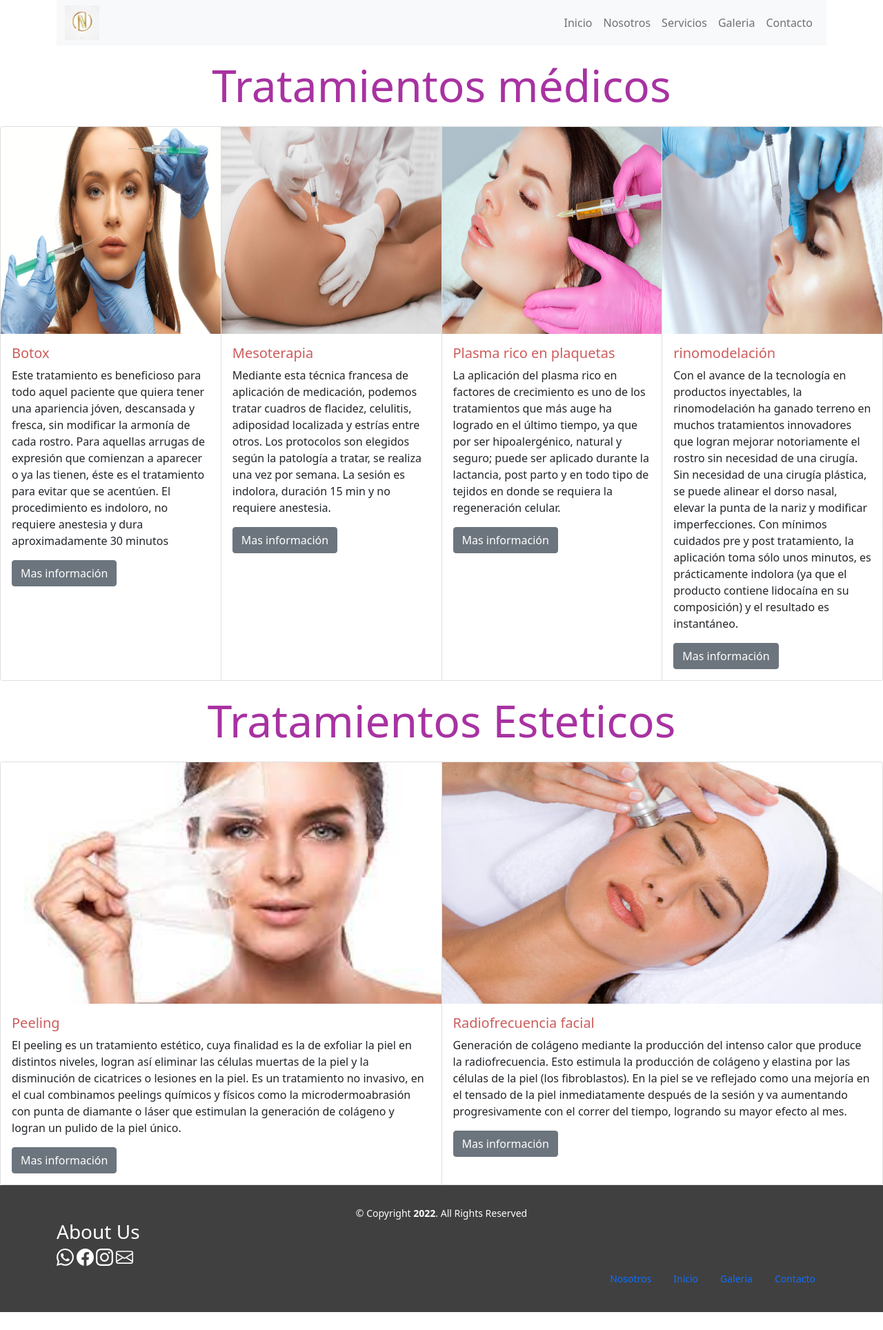
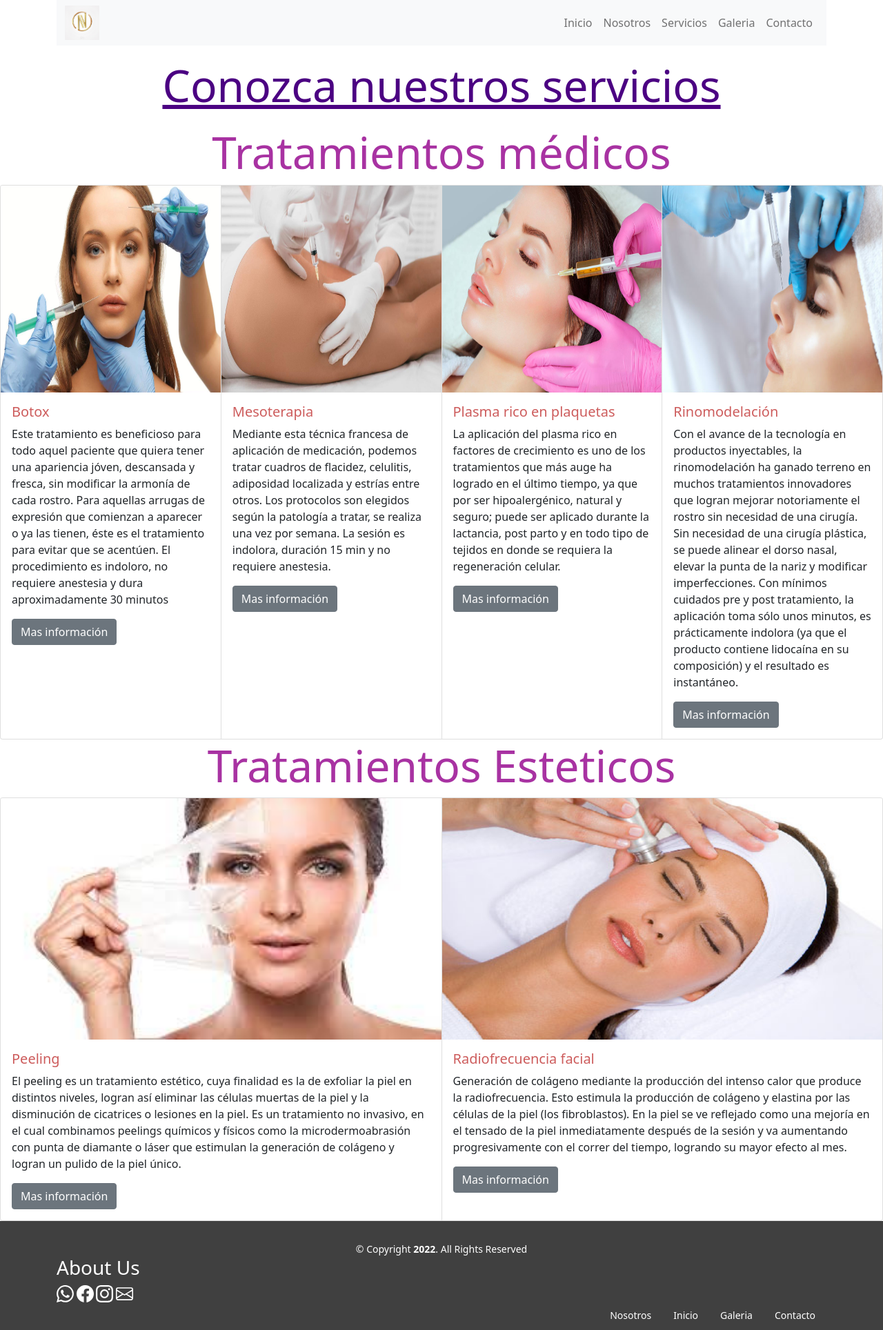
Before and after one commit to ayelen-menendez/primer-pagina-web-coder, a website: page bootstrap/servicios.html in a window 1280 px wide. Shown: the whole page at 69% size. Before the commit the page ends 1902 px from the top, so only its background shows below. Drawn offline with nearby package versions, Linux system fonts and the light colour scheme.

Commit message:
SEO y Keywords

```diff
--- a/bootstrap/servicios.html
+++ b/bootstrap/servicios.html
@@ -4,7 +4,7 @@
         <meta charset="UTF-8">
         <meta http-equiv="X-UA-Compatible" content="IE=edge">
         <meta name="viewport" content="width=device-width, initial-scale=1.0">
-        <title>Servicios-Dra Ayelen Menendez</title>
+        <title>Servicios-Dra Ayelen Menendez-Medicina Estética</title>
         <link rel="stylesheet" href="https://cdn.jsdelivr.net/npm/bootstrap@5.1.3/dist/css/bootstrap.min.css">
         <script src="https://cdn.jsdelivr.net/npm/bootstrap@5.1.3/dist/js/bootstrap.bundle.min.js"></script>
         <link rel="stylesheet" href="../css/estilos2.css">
@@ -42,8 +42,8 @@
                 </div>
             </nav>
         </header>
-
-        <h1 class="display-3 headerTratamiento" align="center">Tratamientos médicos</h1>
+<h1 class="display-3 servicios" align="center">Conozca nuestros servicios</h1>
+        <h3 class="display-3 headerTratamiento" align="center">Tratamientos médicos</h3>
 
         <div class="card-group">
             <div class="card">
@@ -86,7 +86,7 @@
             <div class="card">
                 <img src="../imagenes/rinomodelacion.jpg" class="card-img-top" alt="..." height="300" width="50">
                 <div class="card-body">
-                    <h5 class="card-title"><div class="tratamientos"> rinomodelación </div></h5>
+                    <h5 class="card-title"><div class="tratamientos"> Rinomodelación </div></h5>
                     <p class="card-text"> Con el avance de la tecnología en productos inyectables, la rinomodelación ha ganado terreno en muchos tratamientos innovadores que logran mejorar notoriamente el rostro sin necesidad de una cirugía.
                         Sin necesidad de una cirugía plástica, se puede alinear el dorso nasal, elevar la punta de la nariz y modificar imperfecciones.
                         Con mínimos cuidados pre y post tratamiento, la aplicación toma sólo unos minutos, es prácticamente indolora (ya que el producto contiene lidocaína en su composición) y el resultado es instantáneo. </p>
@@ -101,7 +101,7 @@
         </div>
 
 
-        <h1 class="display-3 headerTratamiento" align="center">Tratamientos Esteticos</h1>
+        <h3 class="display-3 headerTratamiento" align="center">Tratamientos Esteticos</h3>
 
         <div class="card-group">
 
@@ -162,16 +162,16 @@
 
             <ul class="nav justify-content-end">
                 <li class="nav-item">
-                    <a class="nav-link" href="nosotros.html">Nosotros</a>
+                    <a class="nav-link" href="nosotros.html" style="color:white;">Nosotros</a>
                 </li>
                 <li class="nav-item">
-                  <a class="nav-link" href="../index.html">Inicio</a>
+                  <a class="nav-link" href="../index.html" style="color:white;">Inicio</a>
                 </li>
                 <li class="nav-item">
-                  <a class="nav-link" href="galeria.html">Galeria</a>
+                  <a class="nav-link" href="galeria.html" style="color:white;">Galeria</a>
                 </li>
                 <li class="nav-item">
-                    <a class="nav-link" href="contacto.html">Contacto</a>
+                    <a class="nav-link" href="contacto.html" style="color:white;">Contacto</a>
                 </li>
               </ul>
 
--- a/css/estilos2.css
+++ b/css/estilos2.css
@@ -40,6 +40,16 @@ h1{ text-align:center;
 
 }
 
+.servicios{
+    color: indigo;
+    font-style: normal;
+    text-decoration-line: underline;
+    text-shadow: #474747;
+}
+
+
+
+
 
 .videos{color: indianred;
     font-style: italic;
```
Also changed, not shown: bootstrap/contacto.html (+7 -6 lines), bootstrap/galeria.html (+6 -6 lines), bootstrap/nosotros.html (+7 -8 lines), index.html (+11 -6 lines), css/mapStyle.css (line endings or trailing spaces).
